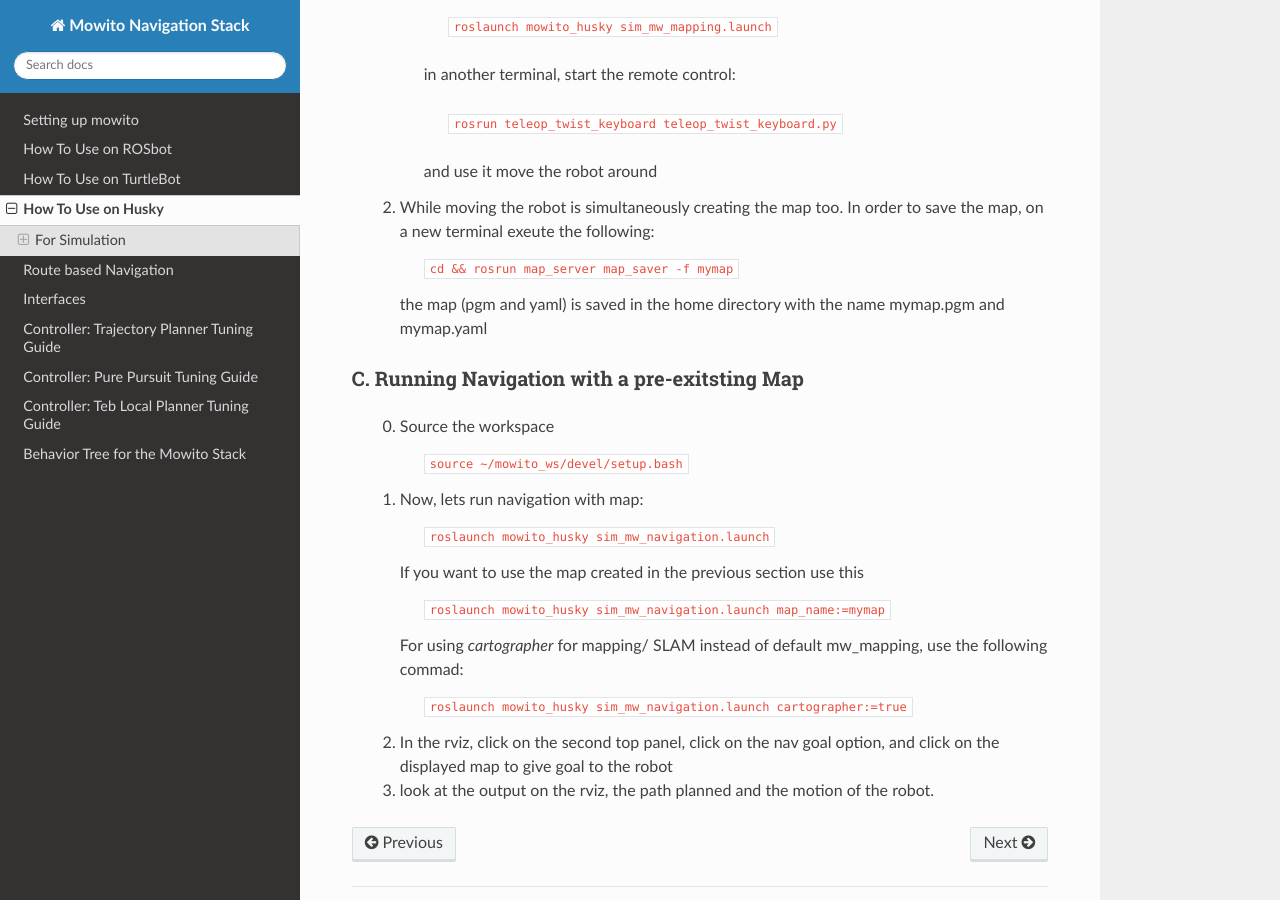
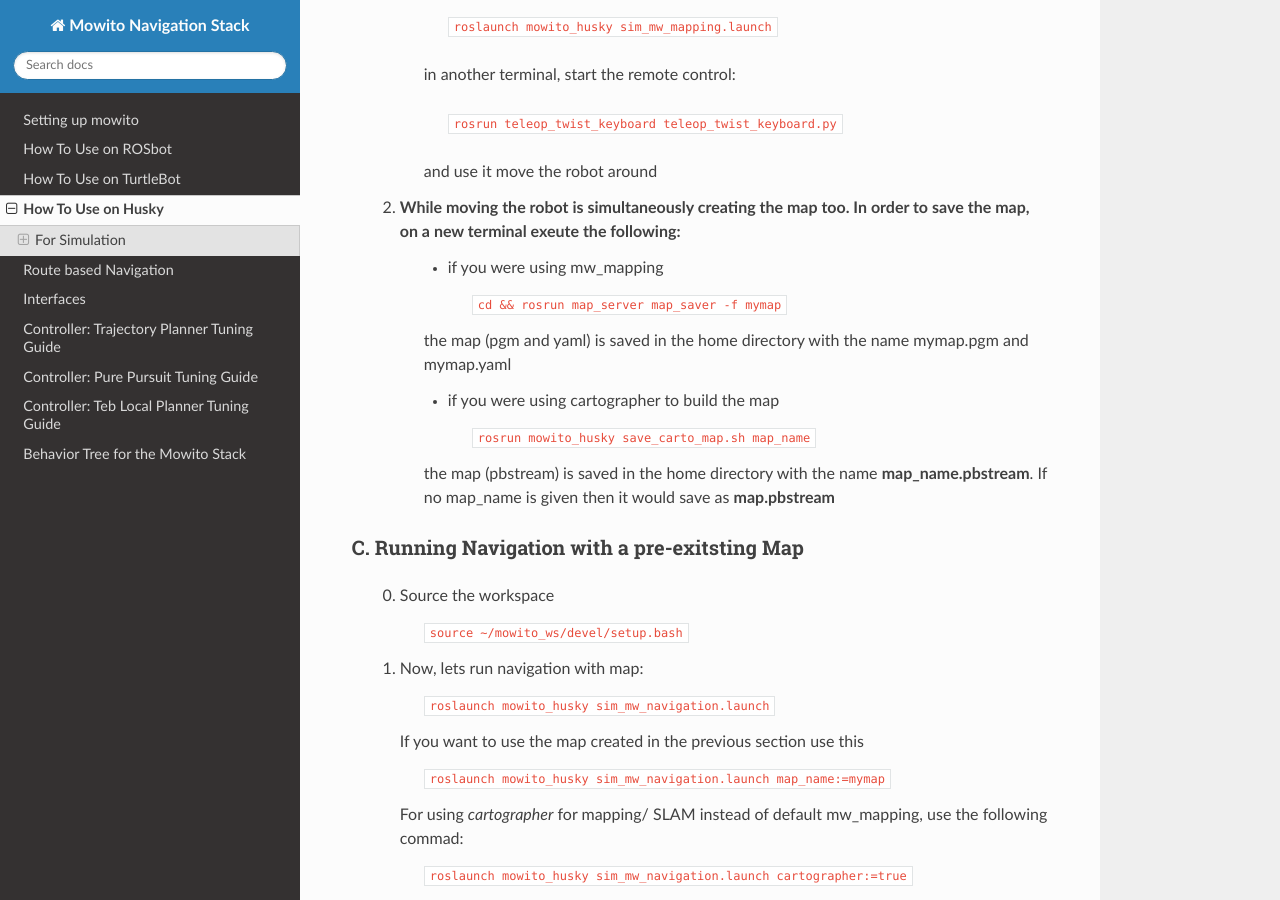
Before and after one commit to mowito/mowito_amd64, a Sphinx documentation site: the page built from docs/source/how_to_use_husky.rst, in a window 1280 px wide and 900 px high, scrolled down 1386 px. Built offline with Sphinx 7.4.7 and the Read the Docs theme 2.0.0, drawn with Linux system fonts in a browser that asks for light colours.

Commit message:
update save carto map doc

```diff
--- a/docs/source/how_to_use_husky.rst
+++ b/docs/source/how_to_use_husky.rst
@@ -70,10 +70,17 @@
                   and use it move the robot around
 
             2. While moving the robot is simultaneously creating the map too. In order to save the map, on a new terminal exeute the following:
+                  - if you were using mw_mapping
 
                         ``cd && rosrun map_server map_saver -f mymap``
 
-               the map (pgm and yaml) is saved  in the home directory with the name mymap.pgm and mymap.yaml
+                  the map (pgm and yaml) is saved  in the home directory with the name mymap.pgm and mymap.yaml
+
+                  - if you were using cartographer to build the map
+
+                        ``rosrun mowito_husky save_carto_map.sh map_name``
+
+                  the map (pbstream) is saved  in the home directory with the name **map_name.pbstream**. If no map_name is given then it would save as **map.pbstream**
 
 C. Running Navigation  with a pre-exitsting Map
 ^^^^^^^^^^^^^^^^^^^^^^^^^^^^^^^^^^^^^^^^^^^^^^^^^^
```
